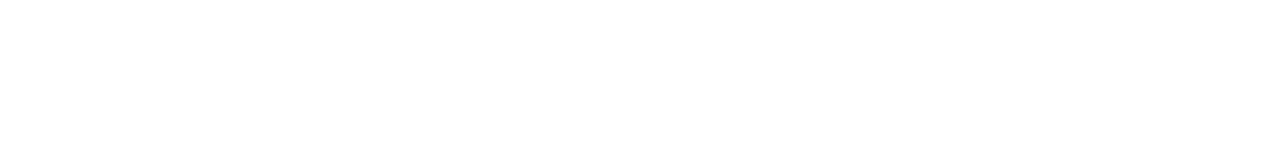
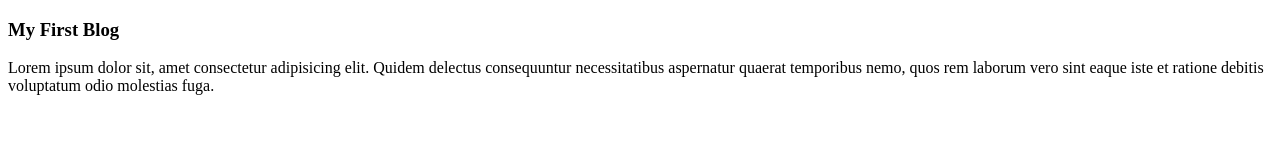
Before and after one commit to solaimanSawon/My-first-website, a plain HTML site: page index.html in a window 1280 px wide. Drawn offline with Linux system fonts and the light colour scheme.

Commit message:
added the first blog

```diff
--- a/index.html
+++ b/index.html
@@ -6,6 +6,10 @@
     <title>MY Website</title>
 </head>
 <body>
+    <div>
+        <h3>My First Blog</h3>
+        <p>Lorem ipsum dolor sit, amet consectetur adipisicing elit. Quidem delectus consequuntur necessitatibus aspernatur quaerat temporibus nemo, quos rem laborum vero sint eaque iste et ratione debitis voluptatum odio molestias fuga.</p>
+    </div>
 
 </body>
 </html>
```
